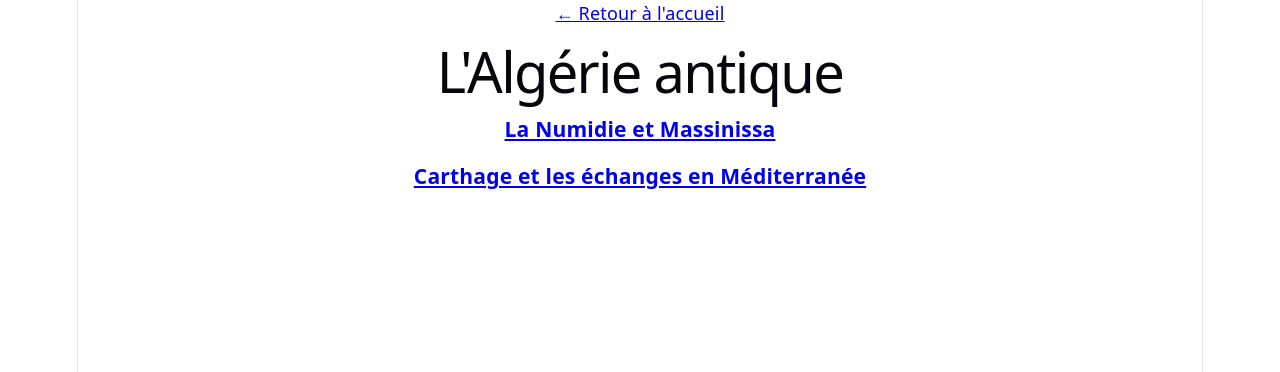
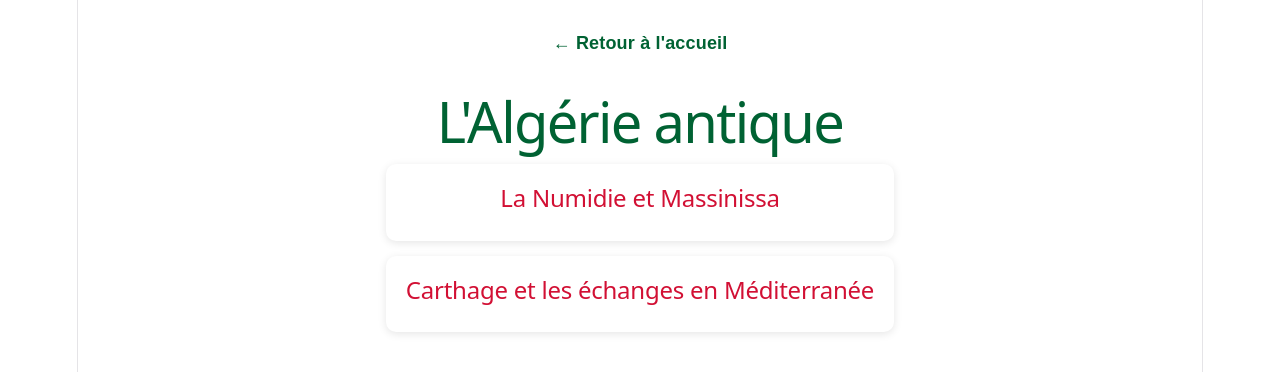
Before and after one commit to Dev4women/algeria-history-app, a React (Vite) app: page /periode/1 in a window 1280 px wide. Shown: the top 372 px of the page. Built offline with nearby package versions, Linux system fonts and the light colour scheme.

Commit message:
Style all pages with styled-components (#5)

```diff
--- /dev/null
+++ b/src/components/StyledComponents.jsx
@@ -0,0 +1,73 @@
+import styled from "styled-components";
+
+export const PageContainer = styled.div`
+  max-width: 700px;
+  margin: 0 auto;
+  padding: 30px 20px;
+  font-family: Arial, Helvetica, sans-serif;
+`;
+
+export const Title = styled.h1`
+  color: #006233;
+  text-align: center;
+  margin-bottom: 30px;
+`;
+
+export const Card = styled.div`
+  background-color: white;
+  border-radius: 10px;
+  padding: 20px;
+  margin-bottom: 15px;
+  box-shadow: 0 2px 8px rgba(0, 0, 0, 0.1);
+  text-decoration: none;
+  display: block;
+  color: #333;
+  transition: transform 0.2s;
+
+  &:hover {
+    transform: translateY(-3px);
+  }
+`;
+
+export const CardTitle = styled.h2`
+  color: #d21034;
+  margin-bottom: 8px;
+`;
+
+export const BackLink = styled.a`
+  display: inline-block;
+  margin-bottom: 20px;
+  color: #006233;
+  text-decoration: none;
+  font-weight: bold;
+`;
+
+export const Button = styled.button`
+  background-color: #006233;
+  color: white;
+  border: none;
+  padding: 12px 24px;
+  border-radius: 8px;
+  font-size: 16px;
+  cursor: pointer;
+  margin-top: 15px;
+
+  &:hover {
+    background-color: #004d28;
+  }
+`;
+
+export const OptionButton = styled.button`
+  display: block;
+  width: 100%;
+  padding: 14px 18px;
+  margin-bottom: 10px;
+  border: 2px solid #006233;
+  border-radius: 8px;
+  background-color: ${(props) =>
+    props.status === "correct" ? "#006233" : props.status === "incorrect" ? "#d21034" : "white"};
+  color: ${(props) => (props.status ? "white" : "#1a1a1a")};
+  font-size: 16px;
+  text-align: left;
+  cursor: pointer;
+`;
--- a/src/pages/HomePage.jsx
+++ b/src/pages/HomePage.jsx
@@ -1,19 +1,18 @@
 import { Link } from "react-router-dom";
 import periods from "../data/periods";
+import { PageContainer, Title, Card, CardTitle } from "../components/StyledComponents";
 
 function HomePage() {
   return (
-    <div className="home-page">
-      <h1>Découvrir l'histoire de l'Algérie</h1>
-      <div className="periods-list">
-        {periods.map((period) => (
-          <Link key={period.id} to={`/periode/${period.id}`} className="period-link">
-            <h2>{period.title}</h2>
-            <p>{period.description}</p>
-          </Link>
-        ))}
-      </div>
-    </div>
+    <PageContainer>
+      <Title>Découvrir l'histoire de l'Algérie</Title>
+      {periods.map((period) => (
+        <Card as={Link} key={period.id} to={`/periode/${period.id}`}>
+          <CardTitle>{period.title}</CardTitle>
+          <p>{period.description}</p>
+        </Card>
+      ))}
+    </PageContainer>
   );
 }
 
--- a/src/pages/LessonPage.jsx
+++ b/src/pages/LessonPage.jsx
@@ -2,6 +2,7 @@ import { useParams, Link, useNavigate } from "react-router-dom";
 import { useDispatch } from "react-redux";
 import { markLessonComplete } from "../redux/progressSlice";
 import periods from "../data/periods";
+import { PageContainer, Title, Button, BackLink } from "../components/StyledComponents";
 
 function LessonPage() {
   const { id } = useParams();
@@ -24,12 +25,12 @@ function LessonPage() {
   }
 
   return (
-    <div className="lesson-page">
-      <Link to="/">← Retour à l'accueil</Link>
-      <h1>{lesson.title}</h1>
+    <PageContainer>
+      <BackLink as={Link} to="/">← Retour à l'accueil</BackLink>
+      <Title>{lesson.title}</Title>
       <p>{lesson.content}</p>
-      <button onClick={handleQuizClick}>Faire le quiz</button>
-    </div>
+      <Button onClick={handleQuizClick}>Faire le quiz</Button>
+    </PageContainer>
   );
 }
 
--- a/src/pages/PeriodPage.jsx
+++ b/src/pages/PeriodPage.jsx
@@ -1,5 +1,6 @@
 import { useParams, Link } from "react-router-dom";
 import periods from "../data/periods";
+import { PageContainer, Title, Card, CardTitle, BackLink } from "../components/StyledComponents";
 
 function PeriodPage() {
   const { id } = useParams();
@@ -10,17 +11,15 @@ function PeriodPage() {
   }
 
   return (
-    <div className="period-page">
-      <Link to="/">← Retour à l'accueil</Link>
-      <h1>{period.title}</h1>
-      <div className="lessons-list">
-        {period.lessons.map((lesson) => (
-          <Link key={lesson.id} to={`/lecon/${lesson.id}`} className="lesson-link">
-            <h3>{lesson.title}</h3>
-          </Link>
-        ))}
-      </div>
-    </div>
+    <PageContainer>
+      <BackLink as={Link} to="/">← Retour à l'accueil</BackLink>
+      <Title>{period.title}</Title>
+      {period.lessons.map((lesson) => (
+        <Card as={Link} key={lesson.id} to={`/lecon/${lesson.id}`}>
+          <CardTitle>{lesson.title}</CardTitle>
+        </Card>
+      ))}
+    </PageContainer>
   );
 }
 
--- a/src/pages/QuizPage.jsx
+++ b/src/pages/QuizPage.jsx
@@ -3,6 +3,7 @@ import { useParams, useNavigate, Link } from "react-router-dom";
 import { useDispatch } from "react-redux";
 import { setQuizScore } from "../redux/progressSlice";
 import periods from "../data/periods";
+import { PageContainer, Title, Button, OptionButton, BackLink } from "../components/StyledComponents";
 
 function QuizPage() {
   const { id } = useParams();
@@ -51,51 +52,51 @@ function QuizPage() {
 
   if (showResult) {
     return (
-      <div className="quiz-page">
-        <h2>Quiz terminé !</h2>
+      <PageContainer>
+        <Title>Quiz terminé !</Title>
         <p>Tu as obtenu {score} bonnes réponses sur {quiz.length}.</p>
         <Link to={`/lecon/${lesson.id}`}>Retour à la leçon</Link>
         <br />
         <Link to="/">Retour à l'accueil</Link>
-      </div>
+      </PageContainer>
     );
   }
 
   return (
-    <div className="quiz-page">
+    <PageContainer>
       <p>Question {currentQuestionIndex + 1} / {quiz.length}</p>
-      <h2>{currentQuestion.question}</h2>
+      <Title as="h2">{currentQuestion.question}</Title>
 
-      <div className="quiz-options">
+      <div>
         {currentQuestion.options.map((option) => {
-          let className = "quiz-option-btn";
+          let status = null;
 
           if (selectedAnswer) {
             if (option === currentQuestion.correctAnswer) {
-              className += " correct";
+              status = "correct";
             } else if (option === selectedAnswer) {
-              className += " incorrect";
+              status = "incorrect";
             }
           }
 
           return (
-            <button
+            <OptionButton
               key={option}
-              className={className}
+              status={status}
               onClick={() => handleAnswerClick(option)}
             >
               {option}
-            </button>
+            </OptionButton>
           );
         })}
       </div>
 
       {selectedAnswer && (
-        <button onClick={handleNextClick}>
+        <Button onClick={handleNextClick}>
           {currentQuestionIndex === quiz.length - 1 ? "Voir le résultat" : "Question suivante"}
-        </button>
+        </Button>
       )}
-    </div>
+    </PageContainer>
   );
 }
 
```
